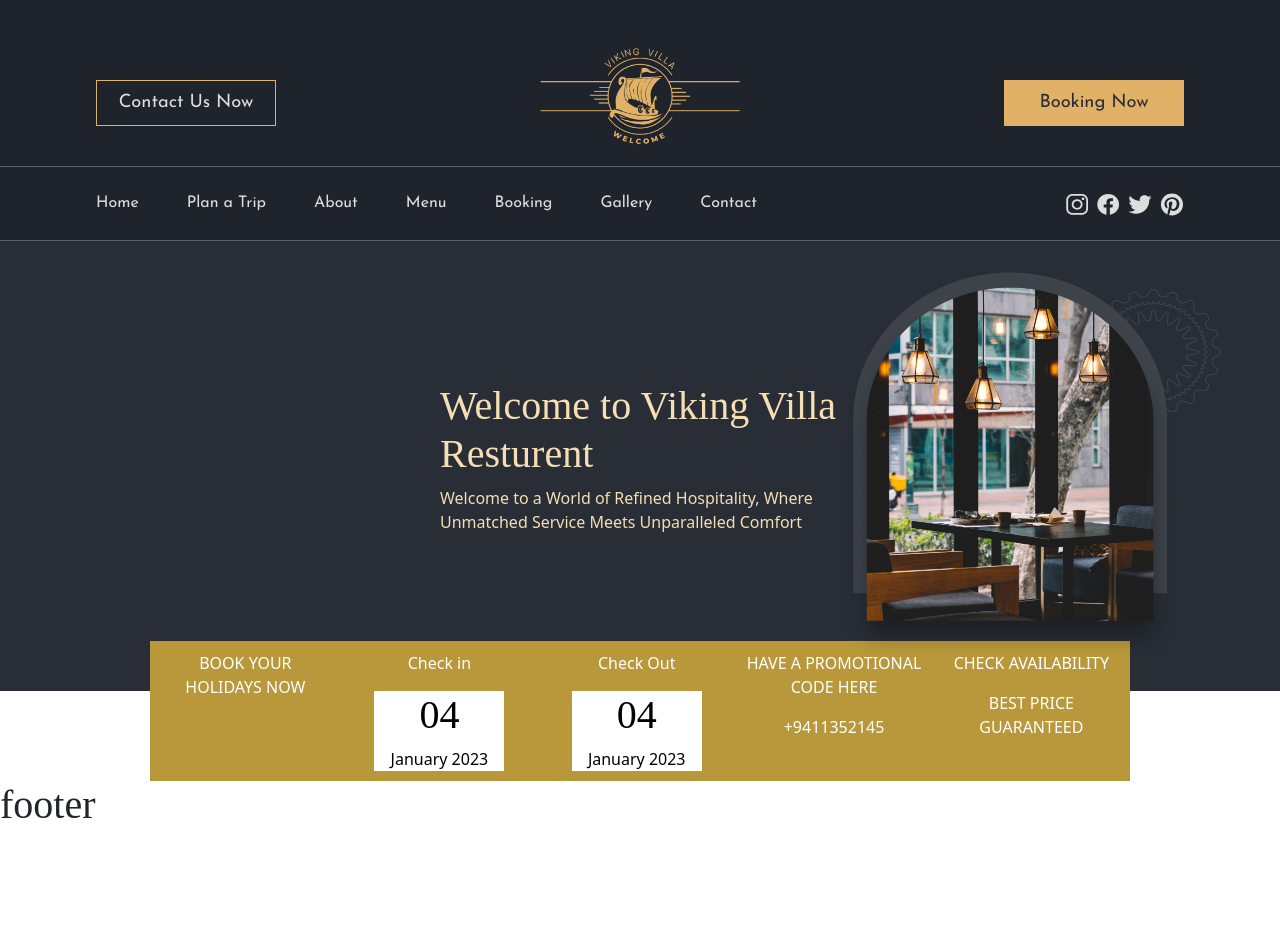
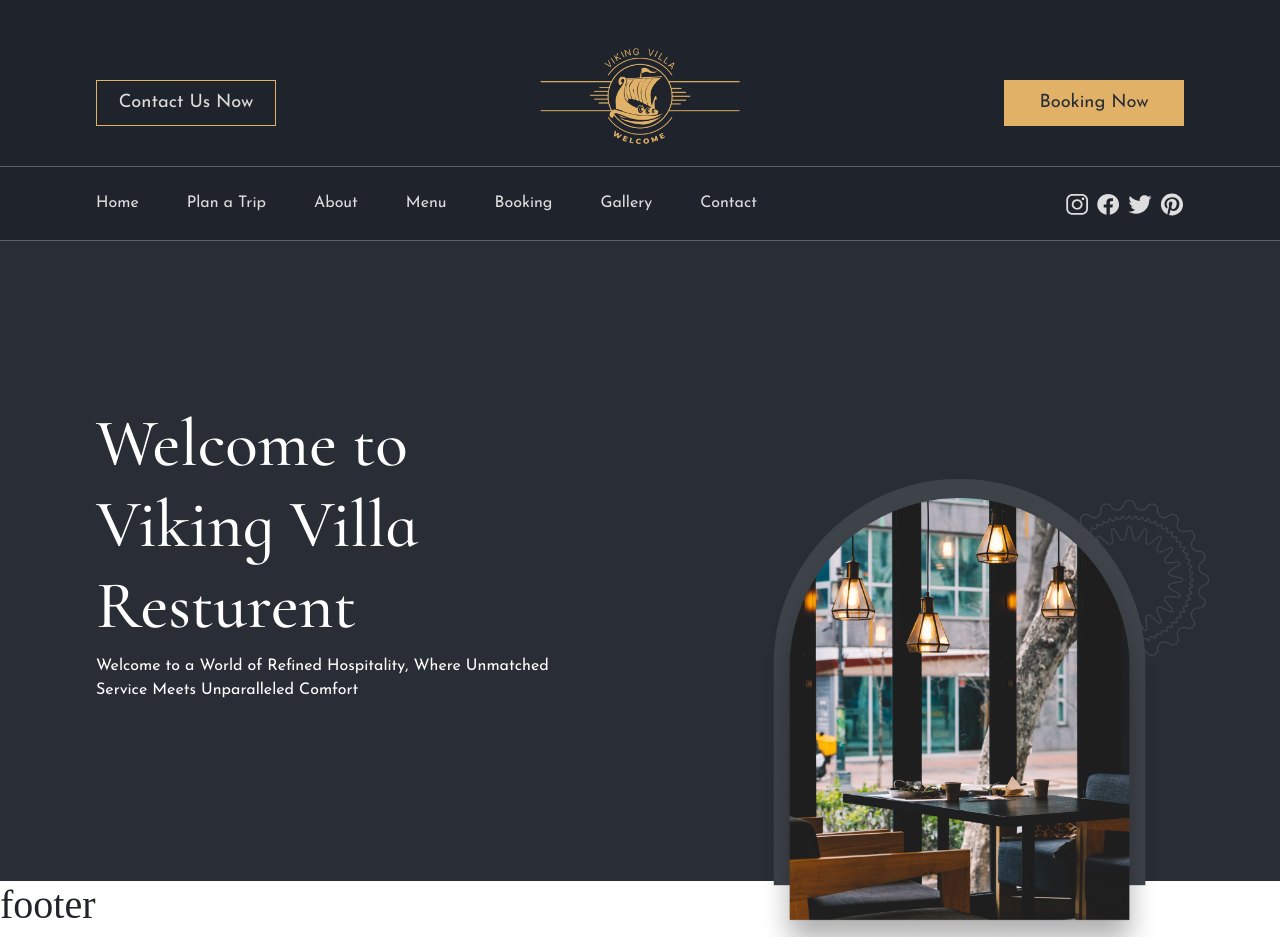
Before and after one commit to Thinushika/viking-restaurant, a Next.js app: page / in a window 1280 px wide. Before the commit the page ends 837 px from the top, so only its background shows below. Built offline with nearby package versions, Linux system fonts and the light colour scheme.

Commit message:
hero section fix

```diff
--- a/src/components/home_components/Hero/Hero.tsx
+++ b/src/components/home_components/Hero/Hero.tsx
@@ -4,24 +4,29 @@
 import CheckAvailability from '../check_availability/CheckAvailability'
 const BrandSlider = () => {
     return (
-        <div className="hero_comp">
-            <div className={`${styles.heroContainer}`}>
-                <div className={`${styles.mainTitle}`}>
-                    <h1>Welcome to Viking Villa Resturent</h1>
-                    <p>Welcome to a World of Refined Hospitality, Where Unmatched Service Meets Unparalleled Comfort</p>
-                </div>
-                <div>
-                    <Image
-                        src={"/assests/images/bg/home_bg.png"}
-                        alt=""
-                        width={400}
-                        height={390}
-                        className={`${styles.heroImage}`}
-                    />
-                </div>
+        <div className={`hero_comp d-flex flex-column flex-lg-row px-2 px-lg-5 ${styles.heroContainer}`}>
+
+            <div className="col-12 col-lg-6 d-flex d-lg-none justify-content-center align-items-center">
+                <Image
+                    src={"/assests/images/bg/home_bg.png"}
+                    alt=""
+                    width={350}
+                    height={300}
+                    className="img-fluid mt-5"
+                />
             </div>
-            <div>
-                <CheckAvailability />
+            <div className="col-12 col-lg-6 px-0 px-lg-5 d-flex flex-column justify-content-center align-items-center">
+                <h1 className="text-white font-comorant text-center text-lg-start">Welcome to Viking Villa Resturent</h1>
+                <p className="text-white font-josefin text-center text-lg-start">Welcome to a World of Refined Hospitality, Where Unmatched Service Meets Unparalleled Comfort</p>
+            </div>
+            <div className="col-12 col-lg-6 d-none d-lg-flex justify-content-end position-relative">
+                <Image
+                    src={"/assests/images/bg/home_bg.png"}
+                    alt=""
+                    width={450}
+                    height={400}
+                    className={`img-fluid ${styles.heroImage}`}
+                />
             </div>
         </div>
 
--- a/src/styles/Home.module.css
+++ b/src/styles/Home.module.css
@@ -4,26 +4,27 @@
   min-height: 100vh;
 }
 
-/* Mobile */
-@media (max-width: 700px) {
-}
 
-/* Tablet and Smaller Desktop */
-@media (min-width: 701px) and (max-width: 1120px) {
-}
 
 /* hero component */
 .heroContainer {
-  display: flex;
   background-color: #292e36;
-  height: 450px;
-  justify-content: center;
-  align-items: center;
-  padding-left: 400px;
+  height: 80vh !important;
+}
+.heroImage{
+  position:absolute;
+  width: 80% !important;
+  bottom: -90px;
+  right: 0;
 }
 .mainTitle {
-  width: 400px;
   color: wheat;
+}
+.heroContainer p{
+  font-size: 16px !important;
+}
+.heroContainer h1{
+  font-size: 4.2em !important;
 }
 
 /* Check availability component */
@@ -68,3 +69,16 @@
   background-color: white;
   color: black;
 }
+
+
+
+
+/* Mobile */
+@media screen and (max-width: 600px) {
+  .heroContainer{
+    height: max-content !important;
+  }
+  .heroContainer h1{
+    font-size: 2.8em !important;
+  }
+}
--- a/src/styles/globals.css
+++ b/src/styles/globals.css
@@ -67,3 +67,12 @@
 /* .active-nav{
   color: var(--color-gold) !important;
 } */
+
+
+
+.font-comorant{
+  font-family: var(--font-cormorant) !important;
+}
+.font-josefin{
+  font-family: var(--font-josefin) !important;
+}
```
